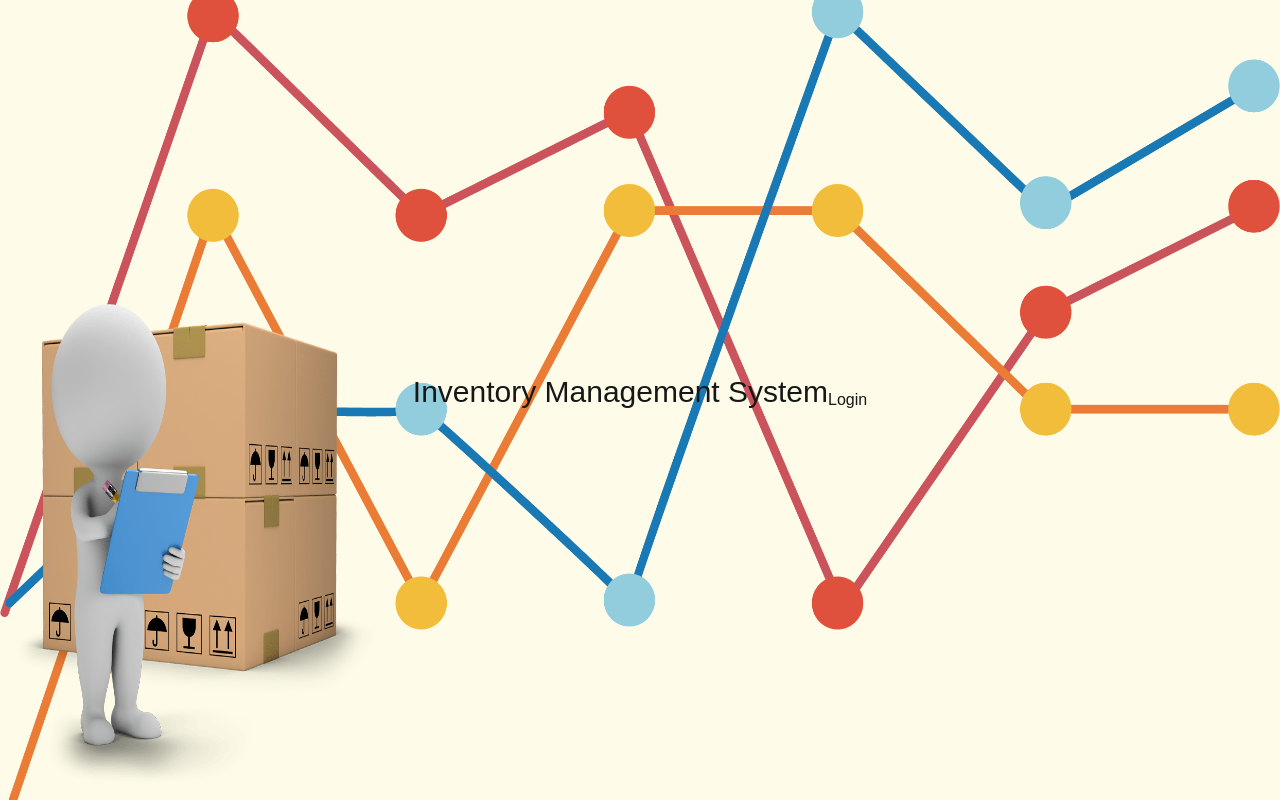
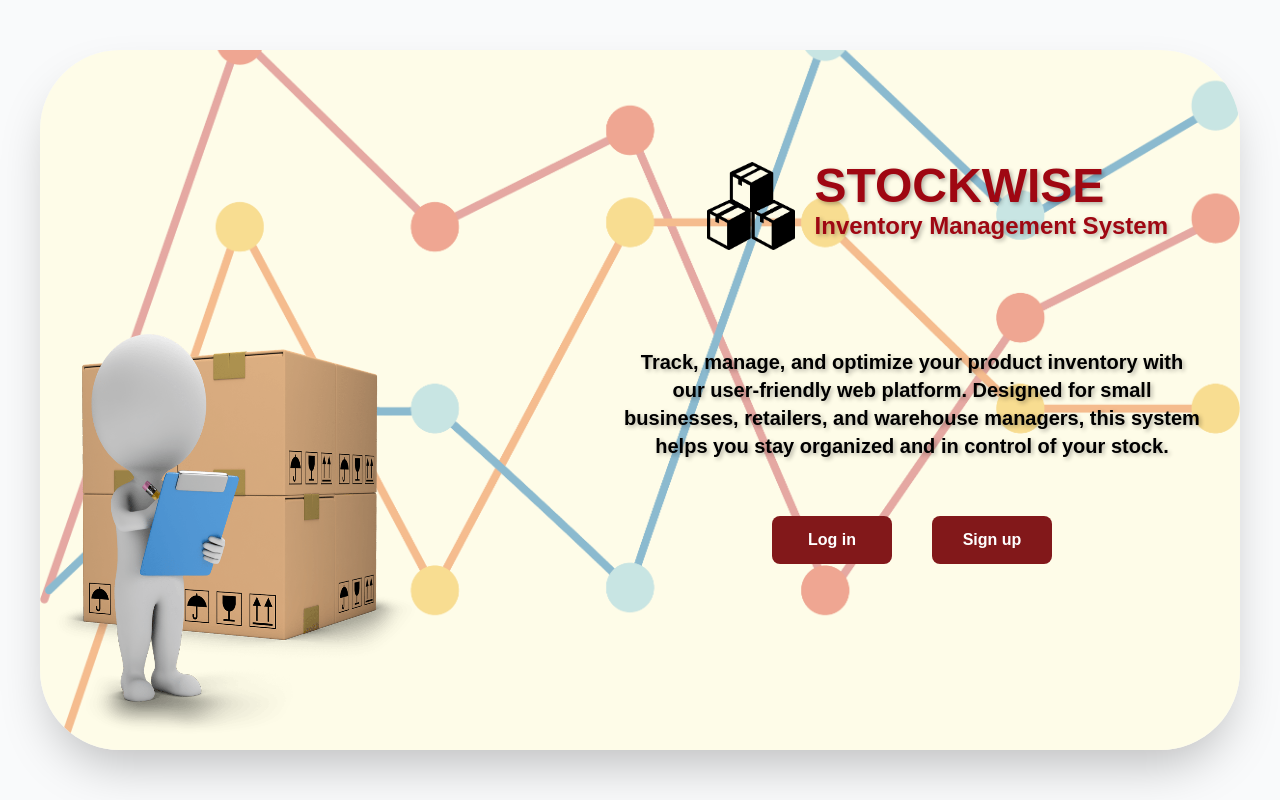
Before and after one commit to apolanc008/inventory-management-system, a Next.js app: page / in a window 1280 px wide. Built offline with nearby package versions, Linux system fonts and the light colour scheme.

Commit message:
front page structure

```diff
--- a/src/app/page.tsx
+++ b/src/app/page.tsx
@@ -1,19 +1,75 @@
 import React from "react";
 import Link from "next/link";
 import Background from "../app/ui/background";
+import { Button } from "./ui/button";
 
 
 export default function FrontPage() {
   return (
-    <div className="relative min-h-screen w-screen overflow-hidden">
-      {/* Full-page background behind everything */}
-      <Background />
+    <div className="min-h-screen w-full flex items-center justify-center bg-gray-50 px-4">
 
-      <div className="absolute inset-0 flex items-center justify-center z-10">
-        <h2 className="text-3xl mb-4">
-          Inventory Management System
-        </h2>
-        <Link href="/login">Login</Link>
+      {/*Box Container */}
+      <div className="relative z-10 p-10 rounded-[5rem] shadow-2xl w-[1200px] h-[700px] flex flex-col items-center justify-center overflow-hidden">
+
+        {/* Background inside the box */}
+        <div className="absolute inset-0 z-0 w-full h-full">
+          <Background />
+        </div>
+
+        <div className="absolute top-28 right-18 z-10 flex flex-row items-start mb-1">
+          <img
+            src="/boxes.png"
+            className="w-22 h-22 mr-5"
+          />
+
+          {/* Title */}
+          <div className="flex flex-col items-start">
+            <h2
+              className="text-5xl font-extrabold text-red-800"
+              style={{ textShadow: '2px 2px 4px rgba(0,0,0,0.3)' }}
+            >
+              STOCKWISE
+            </h2>
+            <p
+              className="text-2xl font-bold text-red-800"
+              style={{ textShadow: '2px 2px 4px rgba(0,0,0,0.3)' }}
+            >
+              Inventory Management System
+            </p>
+          </div>
+        </div>
+
+        <div className="z-10 flex flex-col items-center text-center max-w-xl ml-auto">
+          {/* Description */}
+          <p
+            className="text-xl font-semibold text-black mt-28 mb-10"
+            style={{ textShadow: '2px 2px 4px rgba(0,0,0,0.3)' }}
+          >
+            Track, manage, and optimize your product inventory with our user-friendly web platform.
+            Designed for small businesses, retailers, and warehouse managers, this system helps you stay organized and in control of your stock.
+          </p>
+
+          <div className="flex gap-10">
+            {/* Buttons */}
+            <Button>
+              <Link
+                href="/login"
+              >
+                Log in
+              </Link>
+            </Button>
+
+            <Button>
+              <Link
+                href="/sign-up"
+              >
+                Sign up
+              </Link>
+            </Button>
+          </div>
+
+        </div>
+
       </div>
 
     </div>
--- a/src/app/sign-in/page.tsx
+++ b/src/app/sign-up/page.tsx
@@ -1,7 +1,7 @@
 "use client";
 import { Suspense } from "react";
 import Background from "../ui/background";
-import SignForm from "../ui/sign-in-form";
+import SignForm from "../ui/sign-up-form";
 
 
 export default function SignPage() {
@@ -10,7 +10,7 @@ export default function SignPage() {
       {/* Full-page background behind everything */}
       <Background />
 
-      {/* Centered sign-in form on top of background */}
+      {/* Centered sign-up form on top of background */}
       <div className="absolute inset-0 flex items-center justify-center z-10">
         <Suspense>
           <SignForm />
--- a/src/app/ui/background.tsx
+++ b/src/app/ui/background.tsx
@@ -7,13 +7,13 @@ export default function Background() {
             {/* Background image chart */}
             <img
                 src="/line-chart.png"
-                className="absolute top-0 left-0 w-full h-full object-cover pointer-events-none z-0"
+                className="absolute top-0 left-0 w-full h-full object-cover pointer-events-none z-0 opacity-50"
             />
 
             {/* Background image warehouse */}
             <img
                 src="/warehouse.png"
-                className="absolute bottom-0 left-0 w-90 h-120 m-4 pointer-events-none"
+                className="absolute bottom-0 left-0 w-90 h-100 m-4 pointer-events-none"
             />
        </div>
     )
--- a/src/app/ui/button.tsx
+++ b/src/app/ui/button.tsx
@@ -9,7 +9,7 @@ export function Button({ children, className, ...rest }: ButtonProps) {
     <button
       {...rest}
       className={clsx(
-        "mt-4 w-40 bg-red-900 hover:bg-red-800 text-white font-semibold py-3 rounded-lg transition-colors duration-300",
+        "mt-4 w-30 bg-red-900 hover:bg-red-800 text-white font-semibold py-3 rounded-lg transition-colors duration-300",
         className,
       )}
     >
--- a/src/app/ui/login-form.tsx
+++ b/src/app/ui/login-form.tsx
@@ -3,6 +3,7 @@
 import { useState } from "react";
 import { Button } from "./button";
 import { UserIcon, LockClosedIcon } from "@heroicons/react/24/solid"
+import Link from "next/link";
 
 
 export default function LoginForm() {
@@ -47,12 +48,16 @@ export default function LoginForm() {
 
       {/* Button */}
       <Button>
-        Log in
+        <Link
+          href="/dashboard"
+        >
+          Log in
+        </Link>
       </Button>
 
       <p className="mt-12 text-sm font-normal mb-8 text-center text-gray-800">
         Don't have an account?{" "}
-        <a href="/sign-in" className="text-red-900 italic hover:underline font-normal">
+        <a href="/sign-up" className="text-red-900 italic hover:underline font-normal">
           Sign up
         </a>
       </p>
--- a/src/app/ui/sign-in-form.tsx
+++ b/src/app/ui/sign-up-form.tsx
@@ -8,6 +8,7 @@ import {
     UserIcon,
     LockClosedIcon
 } from "@heroicons/react/24/solid"
+import Link from "next/link";
 
 
 export default function SingForm() {
@@ -120,8 +121,12 @@ export default function SingForm() {
         </div>
 
         {/* Button */}
-        <Button className="mb-8">
-            Create
+        <Button>
+            <Link
+                href="/dashboard"
+            >
+                Create
+            </Link>
         </Button>
 
     </div>
```
